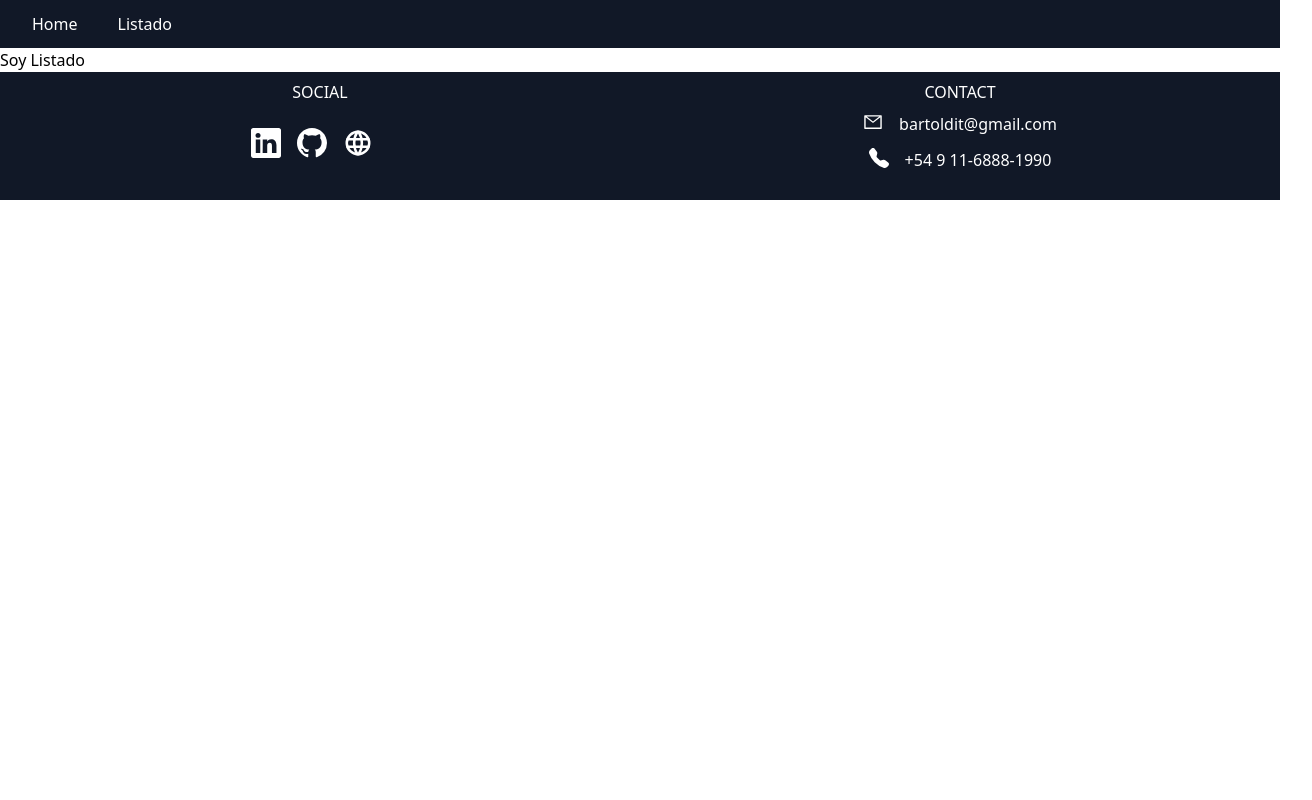
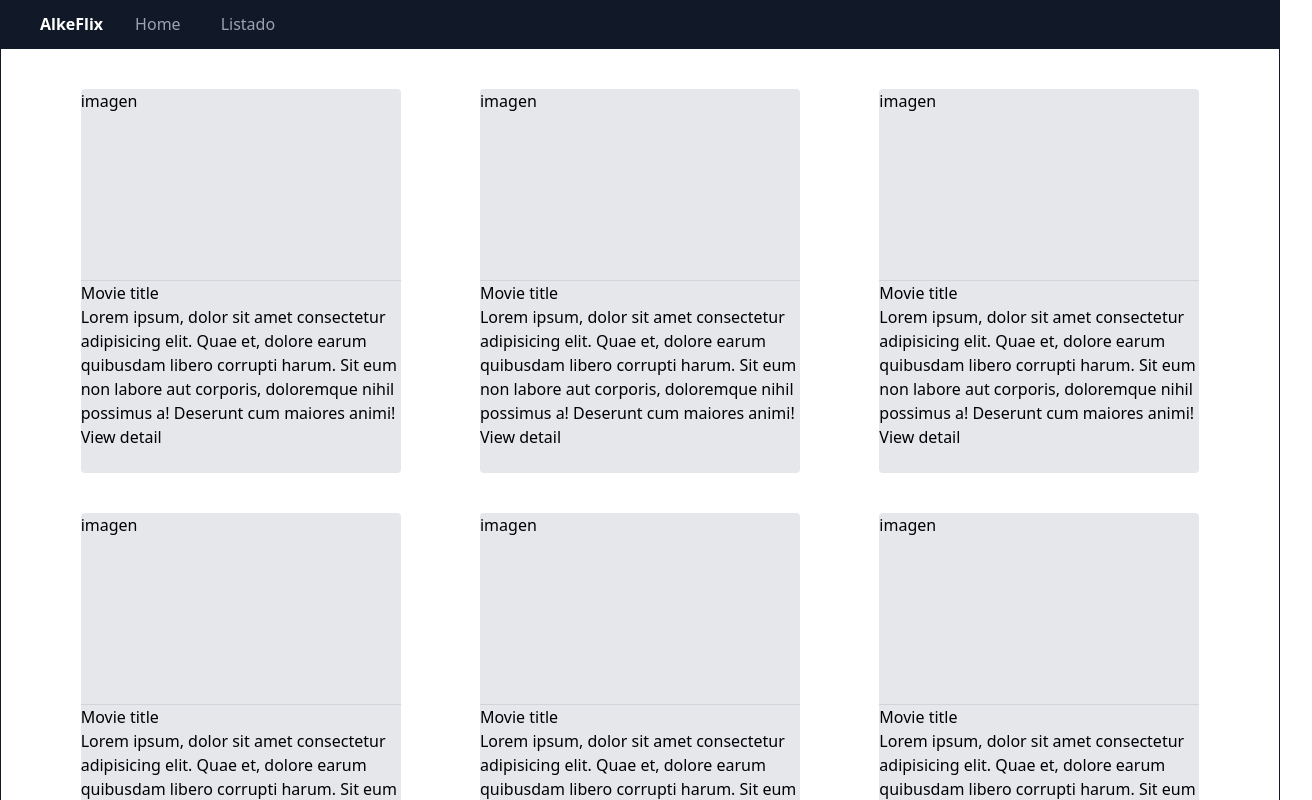
Before and after one commit to TomasBartoldi/MoviesApp, a React (Create React App) app: page /home in a window 1280 px wide. Shown: the top 800 px of the page, 1312 px wide, since content can reach past the window. Built offline with nearby package versions, Linux system fonts and the light colour scheme; sample sign-in values are in the browser's storage.

Commit message:
Cards + some changes

```diff
--- a/src/App.js
+++ b/src/App.js
@@ -2,11 +2,15 @@ import React from "react";
 import { Routes, Route, Navigate } from "react-router-dom";
 import Login from './pages/Login'
 import Home from './pages/Home'
+import Card from './components/Card/Card'
 
 function App() {
 
   return (
      <Routes>
+        {/* Esta ruta luego se borra */}
+        <Route path='/card' element={<Card />} />
+
         <Route exact path='/' element={<Login />} />
         <Route path='/home' element={<Home />} />
      </Routes>
--- /dev/null
+++ b/src/components/Card/Card.jsx
@@ -0,0 +1,21 @@
+import React from 'react'
+
+const Card = () => {
+  return (
+    <>
+       <div className='w-80 h-96 bg-gray-200 grid grid-rows-2 rounded'>
+            <div className='border-b border-gray-300'>
+                imagen
+            </div>
+
+            <div>
+                <h1>Movie title</h1>
+                <p>Lorem ipsum, dolor sit amet consectetur adipisicing elit. Quae et, dolore earum quibusdam libero corrupti harum. Sit eum non labore aut corporis, doloremque nihil possimus a! Deserunt cum maiores animi!</p>
+                <button>View detail</button>
+            </div>
+       </div>
+    </>
+  )
+}
+
+export default Card
--- a/src/components/Listado/Listado.jsx
+++ b/src/components/Listado/Listado.jsx
@@ -1,20 +1,23 @@
-import React, { useEffect } from 'react'
-import { useNavigate } from 'react-router-dom';
+import React from 'react'
+import { Navigate } from 'react-router-dom';
+import Card from '../Card/Card'
 
 const Listado = () => {
 
-   const navigate = useNavigate();
-
-   useEffect(() => {
-       const token = localStorage.getItem('token')
-       if(token === null){
-           navigate('/')
-       }
-   }, [])
-
+   let token = localStorage.getItem('token');
 
   return (
-    <div>Soy Listado</div>
+    <>
+    { !token && <Navigate to='/' />}
+    <div className='w-screen h-full p-10 border border-solid border-gray-900 grid grid-cols-3 justify-center justify-items-center gap-y-10'>
+    <Card />
+    <Card />
+    <Card />
+    <Card />
+    <Card />
+    <Card />
+    </div>
+    </>
   )
 }
 
--- a/src/components/LoginForm/LoginForm.jsx
+++ b/src/components/LoginForm/LoginForm.jsx
@@ -1,7 +1,7 @@
 import React from 'react';
 import swAlert from '@sweetalert/with-react';
 import axios from 'axios';
-import { useNavigate } from 'react-router-dom';
+import { useNavigate, Navigate } from 'react-router-dom';
 
 const Login = () => {
 
@@ -44,7 +44,11 @@ const Login = () => {
 
     }
 
+    let token = localStorage.getItem('token');
+
   return (
+    <>
+    { token && <Navigate to='/home' />}
     <div className='flex flex-col items-center justify-center box-border h-72 w-96 bg-gray-900 rounded-lg shadow-lg'>
 
         <div className='w-full h-1/5 flex justify-center'>
@@ -78,6 +82,7 @@ const Login = () => {
             >LOGIN</button>
         </form>
     </div>
+    </>
   )
 }
 
--- a/src/components/Navbar/Navbar.jsx
+++ b/src/components/Navbar/Navbar.jsx
@@ -4,8 +4,9 @@ import { Link } from 'react-router-dom'
 const Navbar = () => {
   return (
 
-      <nav className='w-screen h-12 bg-gray-900 m-0 p-0'>
-        <ul className='w-screen h-full flex flex-row items-center justify-start ml-8 text-white'>
+      <nav className='w-screen h-12 bg-gray-900 m-0 p-0 flex flex-row items-center'>
+        <h1 className='text-white ml-10 font-bold'>AlkeFlix</h1>
+        <ul className='w-screen h-full flex flex-row items-center justify-start ml-8 text-gray-400'>
             <Link to='/home'>
             <li className='mr-10'>Home</li>
             </Link>
```
